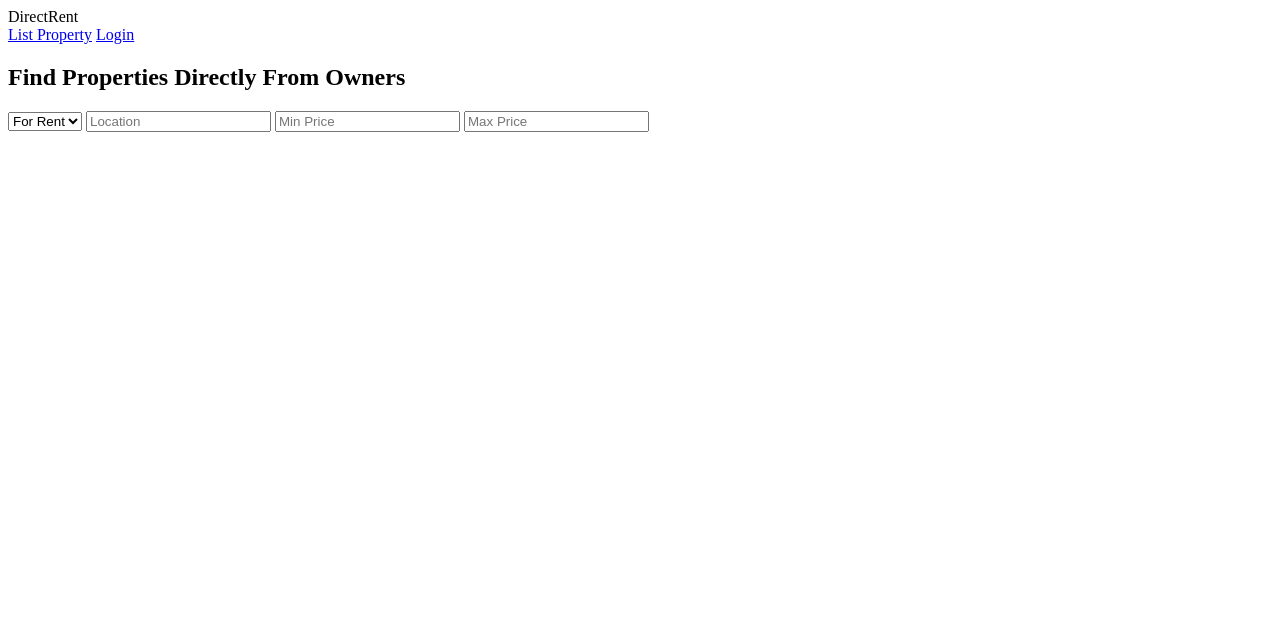
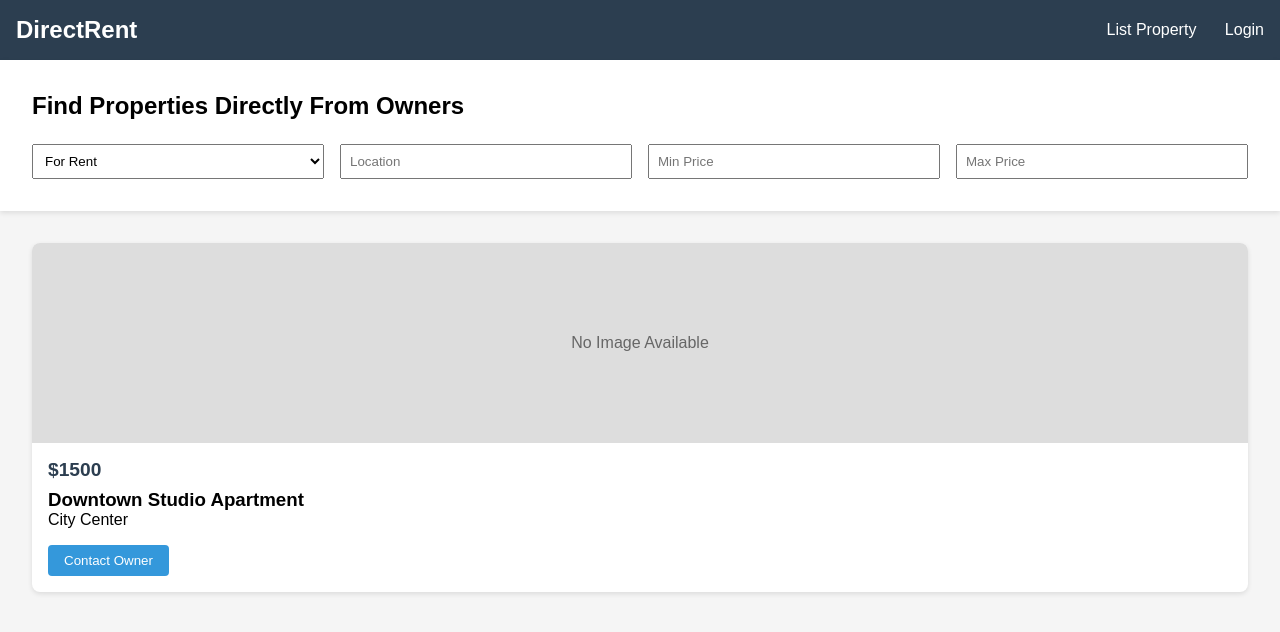
Before and after one commit to WEB384045/Anti-agent, a website: page index.html in a window 1280 px wide. Drawn offline with Linux system fonts and the light colour scheme; no server answers.

Commit message:
Update index.html

```diff
--- a/index.html
+++ b/index.html
@@ -1,11 +1,150 @@
 <!DOCTYPE html>
 <html lang="en">
 <head>
-  <meta charset="UTF-8" />
-  <meta name="viewport" content="width=device-width, initial-scale=1.0"/>
+    <meta charset="UTF-8">
+    <meta name="viewport" content="width=device-width, initial-scale=1.0">
     <title>DirectRent - Tenant to Owner Platform</title>
     <style>
-    /* Your existing styles here... unchanged for brevity */
+        * {
+            box-sizing: border-box;
+            margin: 0;
+            padding: 0;
+            font-family: Arial, sans-serif;
+        }
+
+        body {
+            background-color: #f5f5f5;
+        }
+
+        header {
+            background-color: #2c3e50;
+            color: white;
+            padding: 1rem;
+            display: flex;
+            justify-content: space-between;
+            align-items: center;
+        }
+
+        .logo {
+            font-size: 1.5rem;
+            font-weight: bold;
+        }
+
+        nav a {
+            color: white;
+            text-decoration: none;
+            margin-left: 1.5rem;
+        }
+
+        .search-section {
+            padding: 2rem;
+            background-color: white;
+            box-shadow: 0 2px 5px rgba(0,0,0,0.1);
+        }
+
+        .filters {
+            display: grid;
+            grid-template-columns: repeat(auto-fit, minmax(200px, 1fr));
+            gap: 1rem;
+            margin-top: 1rem;
+        }
+
+        .property-grid {
+            display: grid;
+            grid-template-columns: repeat(auto-fit, minmax(300px, 1fr));
+            gap: 2rem;
+            padding: 2rem;
+        }
+
+        .property-card {
+            background: white;
+            border-radius: 8px;
+            overflow: hidden;
+            box-shadow: 0 2px 5px rgba(0,0,0,0.1);
+        }
+
+        .property-image {
+            height: 200px;
+            background-color: #ddd;
+            overflow: hidden;
+            position: relative;
+        }
+
+        .property-image img {
+            width: 100%;
+            height: 100%;
+            object-fit: cover;
+        }
+
+        .no-image {
+            display: flex;
+            align-items: center;
+            justify-content: center;
+            height: 100%;
+            color: #666;
+        }
+
+        .property-details {
+            padding: 1rem;
+        }
+
+        .price {
+            color: #2c3e50;
+            font-size: 1.2rem;
+            font-weight: bold;
+            margin-bottom: 0.5rem;
+        }
+
+        .contact-owner {
+            background-color: #3498db;
+            color: white;
+            border: none;
+            padding: 0.5rem 1rem;
+            border-radius: 4px;
+            cursor: pointer;
+            margin-top: 1rem;
+        }
+
+        .list-property-form {
+            max-width: 800px;
+            margin: 2rem auto;
+            padding: 2rem;
+            background: white;
+        }
+
+        .form-group {
+            margin-bottom: 1rem;
+        }
+
+        input, textarea, select {
+            width: 100%;
+            padding: 0.5rem;
+            margin-top: 0.5rem;
+        }
+
+        #image-preview {
+            display: flex;
+            gap: 10px;
+            margin: 1rem 0;
+            flex-wrap: wrap;
+        }
+
+        #image-preview img {
+            height: 100px;
+            width: auto;
+            border-radius: 4px;
+            border: 1px solid #ddd;
+        }
+
+        @media (max-width: 768px) {
+            nav {
+                display: none;
+            }
+
+            .property-grid {
+                grid-template-columns: 1fr;
+            }
+        }
     </style>
 </head>
 <body>
@@ -25,14 +164,14 @@
                     <option value="rent">For Rent</option>
                     <option value="sale">For Sale</option>
                 </select>
-        <input type="text" placeholder="Location" />
-        <input type="number" placeholder="Min Price" />
-        <input type="number" placeholder="Max Price" />
+                <input type="text" placeholder="Location">
+                <input type="number" placeholder="Min Price">
+                <input type="number" placeholder="Max Price">
             </div>
         </section>
 
         <section class="property-grid" id="property-list">
-      <!-- Property cards go here -->
+            <!-- Property cards will be inserted here by JavaScript -->
         </section>
     </div>
 
@@ -51,7 +190,7 @@
 
             <div class="form-group">
                 <label>Property Title</label>
-        <input type="text" name="title" required />
+                <input type="text" name="title" required>
             </div>
 
             <div class="form-group">
@@ -61,12 +200,12 @@
 
             <div class="form-group">
                 <label>Price</label>
-        <input type="number" name="price" required />
+                <input type="number" name="price" required>
             </div>
 
             <div class="form-group">
                 <label>Location</label>
-        <input type="text" name="location" required />
+                <input type="text" name="location" required>
             </div>
 
             <div class="form-group">
@@ -77,7 +216,7 @@
                     multiple
                     accept="image/*"
                     onchange="previewImages(event)"
-        />
+                >
             </div>
 
             <button type="submit">Publish Listing</button>
@@ -85,17 +224,17 @@
     </div>
 
     <script>
-    const API_BASE = 'https://anti-agent-directrent-api.onrender.com';
-
-    async function fetchListings() {
-      try {
-        const res = await fetch(`${API_BASE}/listings`);
-        const listings = await res.json();
-        renderProperties(listings);
-      } catch (error) {
-        console.error('Error loading listings:', error);
+        let properties = [
+            {
+                id: 1,
+                title: "Downtown Studio Apartment",
+                price: 1500,
+                location: "City Center",
+                type: "rent",
+                description: "Modern studio apartment with great amenities",
+                images: []
             }
-    }
+        ];
 
         function previewImages(event) {
             const previewContainer = document.getElementById('image-preview');
@@ -122,6 +261,7 @@
             const form = event.target;
             const formData = new FormData(form);
 
+            // Process images
             const imageFiles = formData.getAll('images');
             const imageUrls = await Promise.all(
                 Array.from(imageFiles).map(file => {
@@ -134,34 +274,23 @@
             );
 
             const newProperty = {
+                id: properties.length + 1,
                 title: formData.get('title'),
                 description: formData.get('description'),
-        price: parseFloat(formData.get('price')),
+                price: formData.get('price'),
                 location: formData.get('location'),
+                type: 'rent',
                 images: imageUrls
             };
 
-      try {
-        const res = await fetch(`${API_BASE}/listings`, {
-          method: 'POST',
-          headers: { 'Content-Type': 'application/json' },
-          body: JSON.stringify(newProperty)
-        });
-
-        if (!res.ok) throw new Error('Failed to submit');
-
-        alert('Property listed successfully!');
+            properties.push(newProperty);
+            renderProperties();
             form.reset();
             document.getElementById('image-preview').innerHTML = '';
             window.location.hash = '#home';
-        fetchListings();
-      } catch (err) {
-        alert('Error submitting listing.');
-        console.error(err);
-      }
         }
 
-    function renderProperties(properties = []) {
+        function renderProperties() {
             const container = document.getElementById('property-list');
             container.innerHTML = '';
 
@@ -170,7 +299,7 @@
                 card.className = 'property-card';
                 card.innerHTML = `
                     <div class="property-image">
-            ${property.images?.length ?
+                        ${property.images.length ?
                             `<img src="${property.images[0]}" alt="${property.title}">` :
                             `<div class="no-image">No Image Available</div>`
                         }
@@ -188,22 +317,24 @@
             });
         }
 
-    function contactOwner(id) {
-      alert(`Contacting owner of listing ID: ${id}\nEmail: owner@example.com\nPhone: 555-1234`);
+        function contactOwner(propertyId) {
+            const property = properties.find(p => p.id === propertyId);
+            alert(`Contacting owner of: ${property.title}\nEmail: owner@example.com\nPhone: 555-1234`);
         }
 
         window.addEventListener('hashchange', () => {
             const pages = document.querySelectorAll('[id$="-page"], #list-property');
             pages.forEach(page => page.style.display = 'none');
-      if (window.location.hash === '#list-property') {
+
+            if(window.location.hash === '#list-property') {
                 document.getElementById('list-property').style.display = 'block';
             } else {
                 document.getElementById('home-page').style.display = 'block';
             }
         });
 
-    // Initial fetch and render
-    fetchListings();
+        // Initial render
+        renderProperties();
     </script>
 </body>
 </html>
```
Lines whose indentation alone changed are shown as unchanged.
